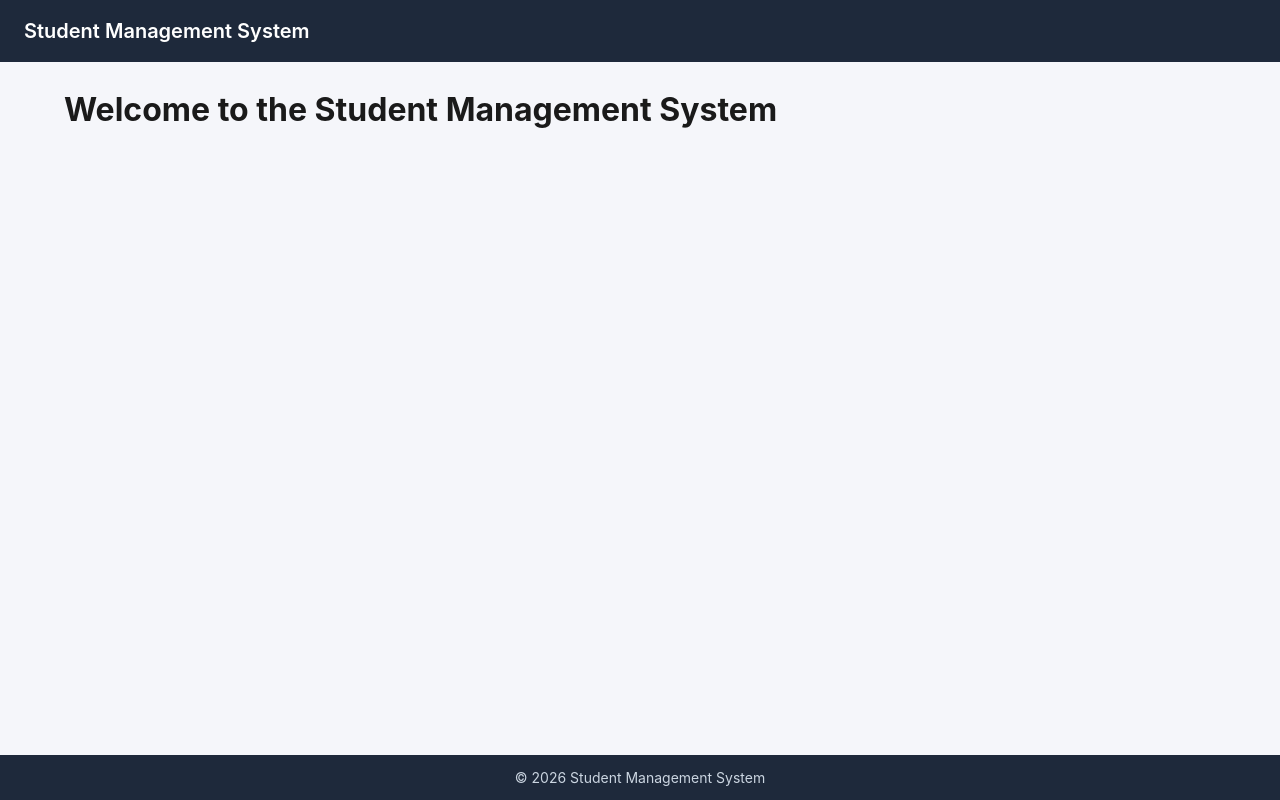
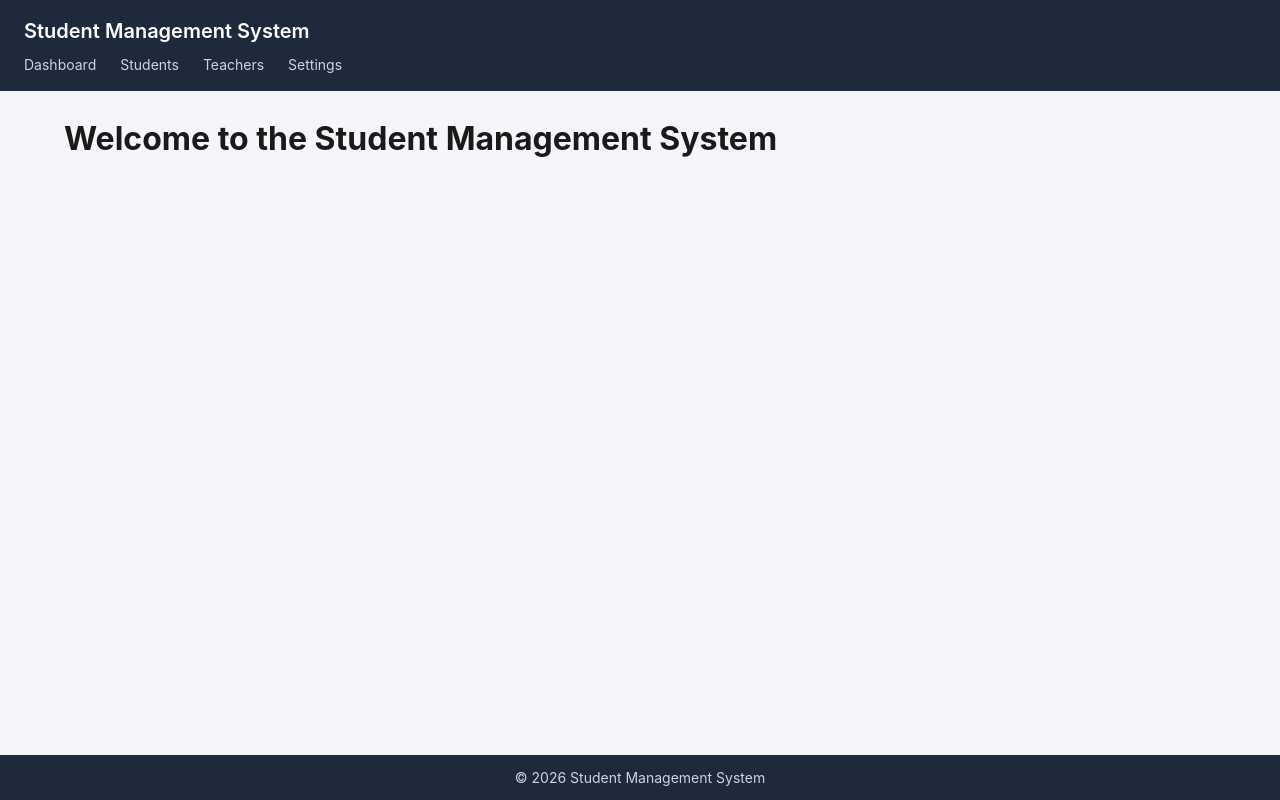
Before and after one commit to b66984317-create/student-management-system, a React (Vite) app in the folder client/: page / in a window 1280 px wide. Built offline with nearby package versions, Linux system fonts and the light colour scheme.

Commit message:
feat: add Navbar component to MainLayout

```diff
--- a/client/src/App.css
+++ b/client/src/App.css
@@ -30,3 +30,18 @@
   padding: 12px;
   font-size: 14px;
 }
+.navbar-list {
+  display: flex;
+  gap: 24px;
+  margin-top: 8px;
+}
+
+.navbar-item {
+  color: #cbd5e1;
+  font-size: 14px;
+  cursor: pointer;
+}
+
+.navbar-item:hover {
+  color: #ffffff;
+}
--- /dev/null
+++ b/client/src/components/Navbar.jsx
@@ -0,0 +1,14 @@
+function Navbar() {
+  return (
+    <nav className="navbar">
+      <ul className="navbar-list">
+        <li className="navbar-item">Dashboard</li>
+        <li className="navbar-item">Students</li>
+        <li className="navbar-item">Teachers</li>
+        <li className="navbar-item">Settings</li>
+      </ul>
+    </nav>
+  );
+}
+
+export default Navbar;
--- a/client/src/layouts/MainLayout.jsx
+++ b/client/src/layouts/MainLayout.jsx
@@ -1,8 +1,11 @@
+import Navbar from '../components/Navbar';
+
 function MainLayout({ children }) {
   return (
     <div className="main-layout">
       <header className="main-header">
         <h2>Student Management System</h2>
+        <Navbar />
       </header>
       <main className="main-content">
         {children}
```
